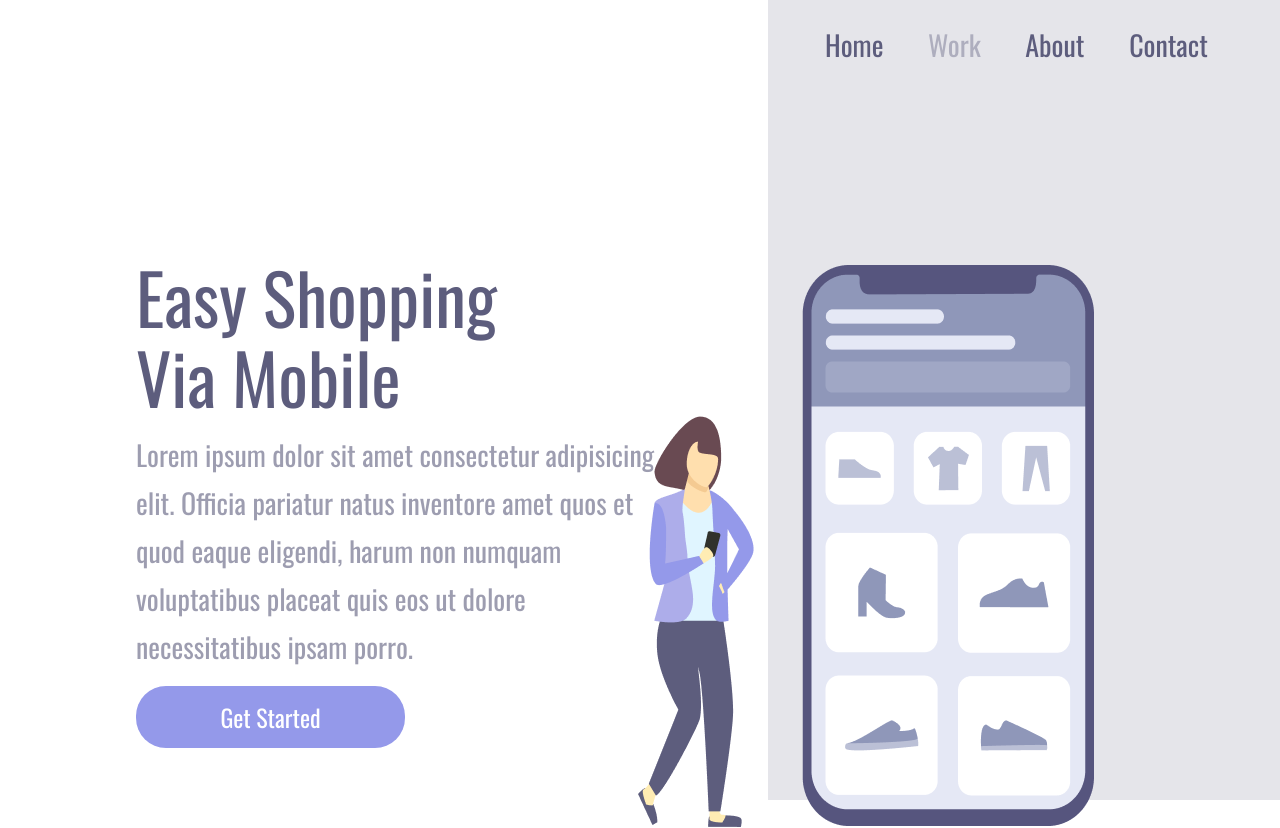
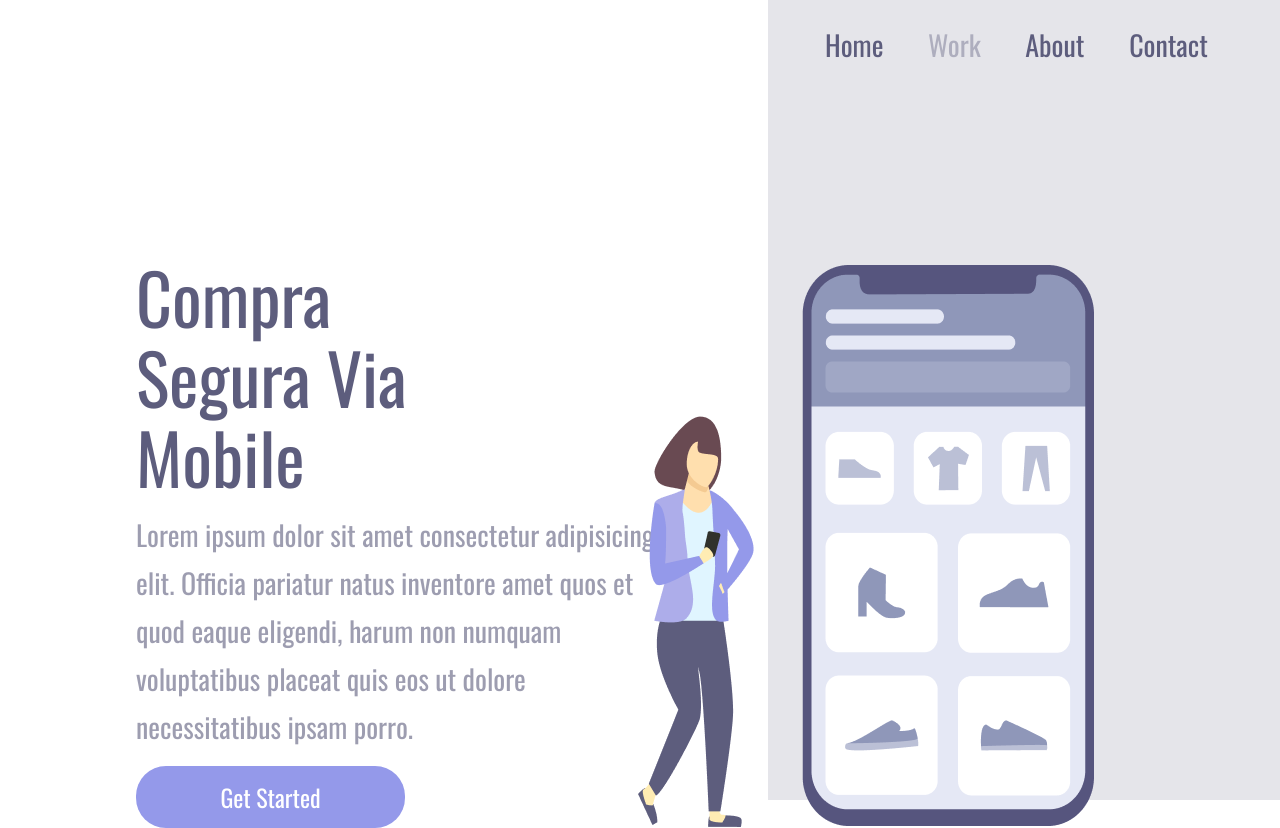
Before and after one commit to alexandredigitec/Compra-Segura, a plain HTML site: page index.html in a window 1280 px wide. Drawn offline with nearby package versions, Linux system fonts and the light colour scheme.

Commit message:
Update heading text to Spanish

```diff
--- a/index.html
+++ b/index.html
@@ -16,7 +16,7 @@
 <body>
     <div class="wrapper">
         <section class="container-left">
-            <h1>Easy Shopping Via Mobile</h1>
+            <h1>Compra Segura Via Mobile</h1>
             <p>Lorem ipsum dolor sit amet consectetur adipisicing
                 elit. Officia pariatur natus inventore amet quos et quod eaque eligendi,
                 harum non numquam voluptatibus placeat quis eos ut dolore necessitatibus ipsam porro.</p>
```
